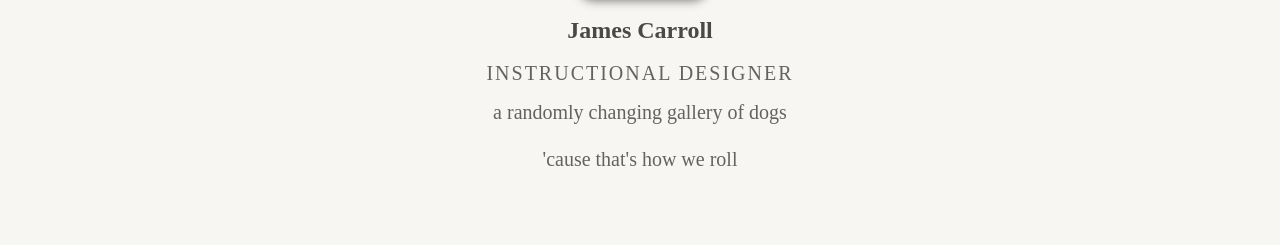
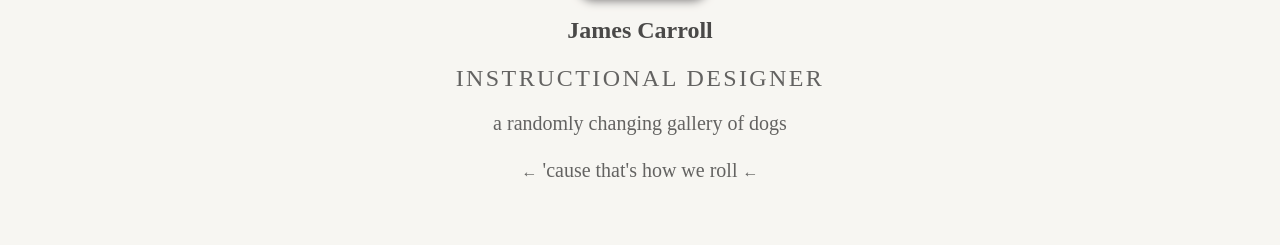
Before and after one commit to pulamusic/dog-gallery, a plain HTML site: page index.html in a window 1280 px wide. Shown: the part 181-426 px from the top of the page. Drawn offline with nearby package versions, Linux system fonts and the light colour scheme.

Commit message:
some edits

```diff
--- a/index.html
+++ b/index.html
@@ -7,8 +7,9 @@
     <meta name="keywords" content="HTML, CSS, JavaScript, API">
     <meta name="author" content="James Carroll">
     <title>dog gallery</title>
-    <!-- local stylesheet -->
+    <!-- local stylesheets -->
     <link rel="stylesheet" href="styles/css/main.css">
+    <link rel="stylesheet" href="styles/css/hover.css">
     <!-- Tachyons -->
     <link rel="stylesheet" href="https://unpkg.com/tachyons@4.12.0/css/tachyons.min.css"/>
   </head>
@@ -17,47 +18,17 @@
     <header class="tc mv3 pv3 pv4-ns">
       <img src="assets/img/heliocentric.jpg" class="br4 ba b--black-10 h4 w4 grow" alt="avatar">
       <h1 class="f-headline f4 f3-ns fw6 black-70">James Carroll</h1>
-      <h2 class="f-subheadline f4 black-60 fw2 ttu tracked">Instructional Designer</h2>
+      <h2 class="f-subheadline f4 f3-ns black-60 fw2 ttu tracked">Instructional Designer</h2>
       <h3 class="f5 mv3 pb2 f4-ns fw3 black-60">a randomly changing gallery of dogs</h3>
-      <h4 class="f5 mv3 pb2 f4-ns fw1 black-60">'cause that's how we roll</h4>
+      <h4 class="f5 mv3 pb2 f4-ns fw1 black-60" id="arrow-line">
+        <span>&#8592;</span>
+        &#39;cause that's how we roll
+        <span>&#8592;</span>
+      </h4>
     </header>
 
     <main class="cf pa3 pb5">
 
-<!--
-      Well this was a fucked up little experiment, wasn't it?
-      <div class="fl w-100 w-50-ns ph3">
-
-        <a href="" id="link-img-1" class="link-img no-underline pv2 grow db hide-child link br2 cover bg-center">
-          <img src="assets/img/0010.jpg" class="db w-100 h-100 grow" alt="image 1">
-          <span class="no-underline pv2 grow db white v-mid w-50 h-50 child bg-black-40 pa5">
-            Hey You
-          </span>
-        </a>
-
-        <a href="" id="link-img-2" class="no-underline pv2 grow db hide-child link br2 cover bg-center">
-          <img src="assets/img/037.jpg" class="db w-100 h-100 grow" alt="image 2">
-          <span class="no-underline pv2 grow db white v-mid w-50 h-50 child bg-black-40 pa5">
-            Fuck Off
-          </span>
-        </a>
-
-        <a href="" id="link-img-3" class="link-img no-underline pv2 grow db hide-child link br2 cover bg-center">
-          <img src="assets/img/JimHeadshot.JPG" class="db w-100 h-100 grow" alt="image 1">
-          <span class="no-underline pv2 grow db white v-mid w-50 h-50 child bg-black-40 pa5">
-            And Die
-          </span>
-        </a>
-
-        <a href="" id="link-img-4" class="no-underline pv2 grow db hide-child link br2 cover bg-center">
-          <img src="assets/img/037.jpg" class="db w-100 h-100 grow" alt="image 2">
-          <span class="no-underline pv2 grow db white v-mid w-50 h-50 child bg-black-40 pa5">
-            You Suck
-          </span>
-        </a>
-
-      </div>
--->
       <div class="fl w-100 w-50-ns ph3">
         <!-- back to the good gallery images -->
         <a href="" class="pa2 mb2 grow db no-underline black"><img class="db br2 w-100 lt-shadow" src="https://s3-us-west-2.amazonaws.com/prnt/elevaters030211_960.jpg"></a>
--- a/scripts/main.js
+++ b/scripts/main.js
@@ -22,8 +22,7 @@ shows the json response for an api call for a random dog
 // code borrowed from https://codepen.io/elliottlan/pen/MNEWNx
 
 // function to perform a get request
-function httpGet(theUrl)
-{
+function httpGet(theUrl) {
     const xmlHttp = new XMLHttpRequest();
     xmlHttp.open( "GET", theUrl, false ) // false for synchronous request
     xmlHttp.send( null )
@@ -31,8 +30,7 @@ function httpGet(theUrl)
 }
 
 // function to get a random image
-function getRandomImage()
-{
+function getRandomImage() {
   const dogurl = 'https://dog.ceo/api/breeds/image/random'
 
   // get the json from the server
--- a/styles/css/main.css
+++ b/styles/css/main.css
@@ -24,24 +24,12 @@ header img {
   box-shadow: 2px 4px 13px #827f7f;
 }
 
-/*
-
-I just removed this from the HTML
-
-style="background-image: url(assets/img/037.jpg)";
-style="background-image: url(assets/img/0010.jpg)";
-
-*/
-
-/*
-#link-img-1 {
-  background-image: url(../../assets/img/0010.jpg);
+#arrow-line span {
+  font-size: 0.8em;
+  /*font-weight: 100;*/
 }
 
-#link-img-2 {
-  background-image: url(../../assets/img/037.jpg);
-}
-*/
+
 
 /*
  ====== tachyons ======
```
Also changed, not shown: extra.html (added, +34 -0 lines), 1 other file.
